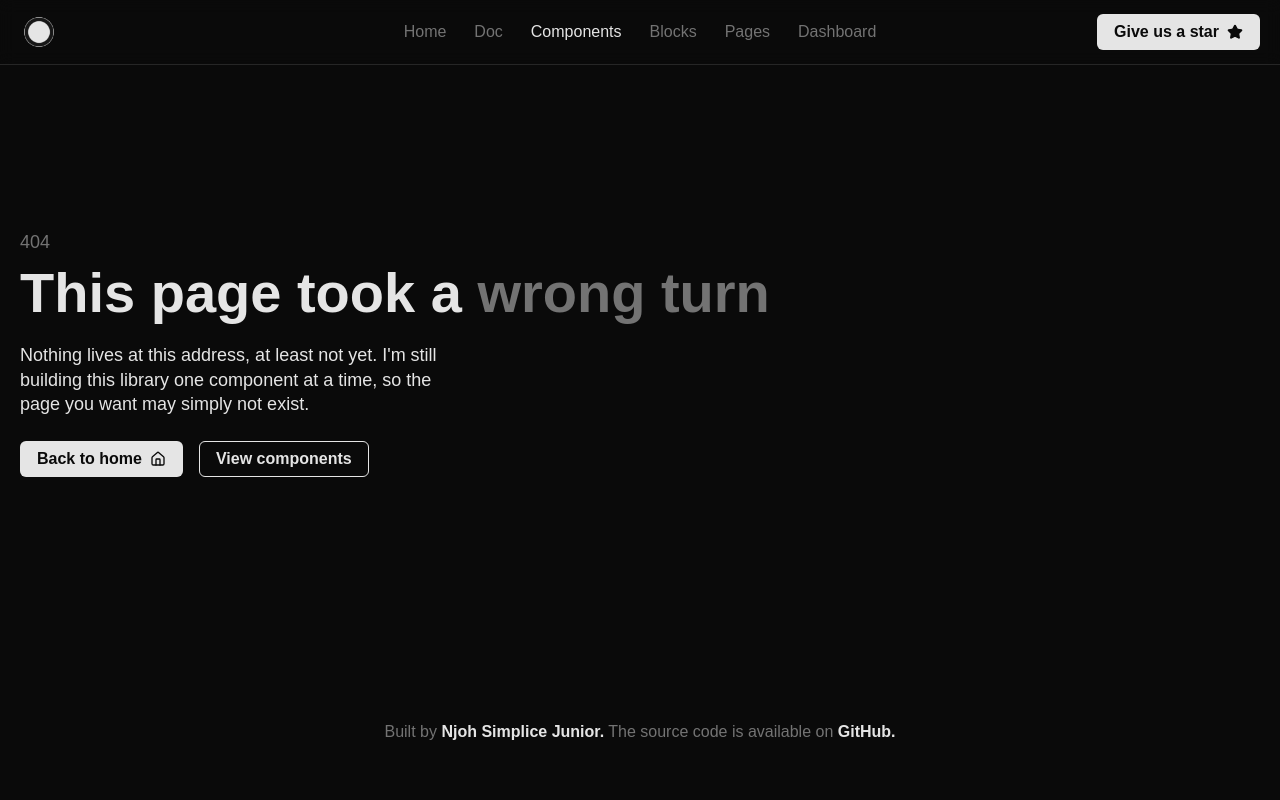
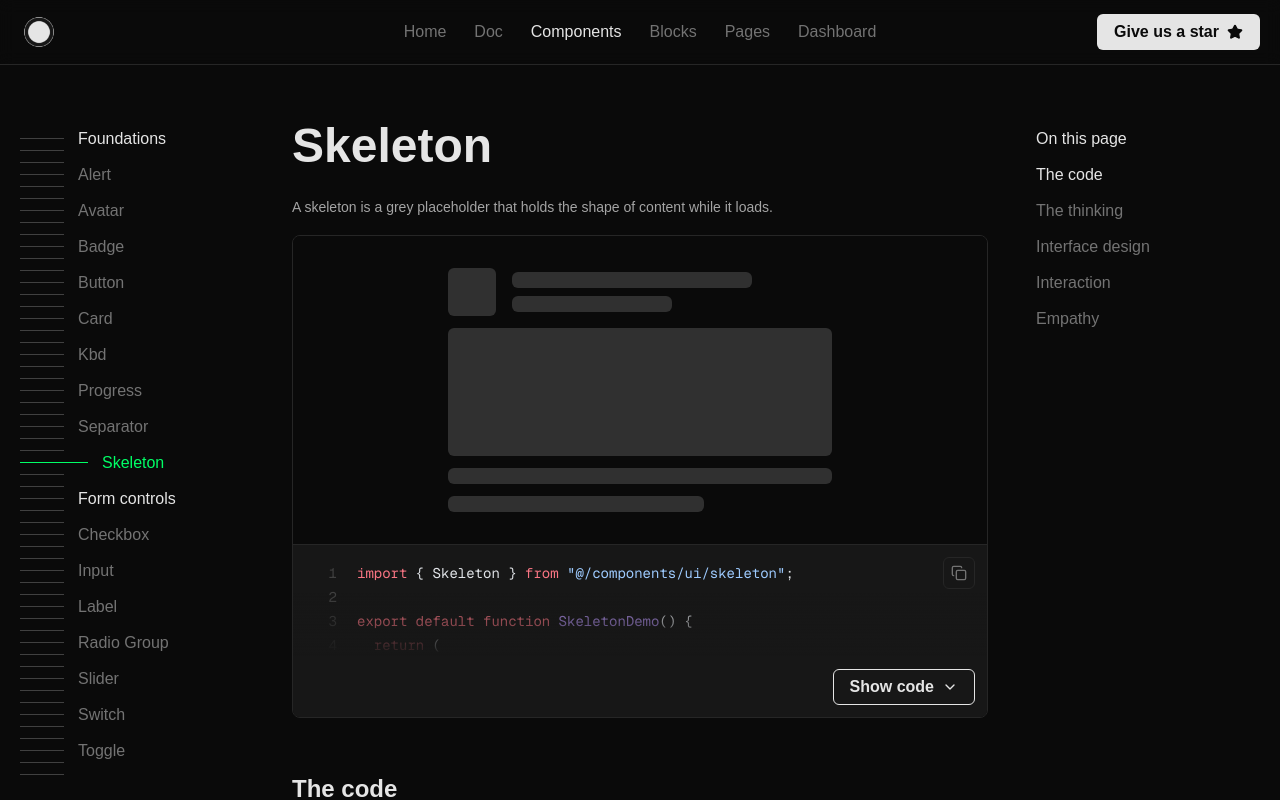
Before and after one commit to njoh-simplice/ui-nsdev, a Next.js app: page /components/skeleton in a window 1280 px wide. Before the commit this address had no page. Shown: the top 800 px of the page. Built offline with nearby package versions, Linux system fonts and the light colour scheme; a web font is replaced by a local one.

Commit message:
Add the Skeleton component and page
A pulsing placeholder, hidden from assistive tech, sized with classes. Stills for reduced motion.

Co-Authored-By: Claude Sonnet 5.5 <noreply@anthropic.com>

```diff
--- a/content/components/index.ts
+++ b/content/components/index.ts
@@ -16,6 +16,7 @@ import { meta as toggle } from "./toggle/meta";
 import { meta as alert } from "./alert/meta";
 import { meta as card } from "./card/meta";
 import { meta as kbd } from "./kbd/meta";
+import { meta as skeleton } from "./skeleton/meta";
 
 export const components = [
   avatar,
@@ -33,4 +34,5 @@ export const components = [
   alert,
   card,
   kbd,
+  skeleton,
 ];
--- /dev/null
+++ b/content/components/skeleton/demo.tsx
@@ -0,0 +1,20 @@
+import { Skeleton } from "@/components/ui/skeleton";
+
+export default function SkeletonDemo() {
+  return (
+    <>
+      <div className="flex w-full max-w-sm items-center gap-4" aria-busy="true">
+        <Skeleton className="size-12 shrink-0 rounded-full" />
+        <div className="flex flex-1 flex-col gap-2">
+          <Skeleton className="h-4 w-3/4" />
+          <Skeleton className="h-4 w-1/2" />
+        </div>
+      </div>
+      <div className="flex w-full max-w-sm flex-col gap-3" aria-busy="true">
+        <Skeleton className="h-32 w-full" />
+        <Skeleton className="h-4 w-full" />
+        <Skeleton className="h-4 w-2/3" />
+      </div>
+    </>
+  );
+}
--- /dev/null
+++ b/content/components/skeleton/meta.ts
@@ -0,0 +1,6 @@
+export const meta = {
+  title: "Skeleton",
+  slug: "skeleton",
+  group: "Foundations",
+  description: "A grey placeholder that holds the shape of content while it loads.",
+} as const;
--- /dev/null
+++ b/src/app/components/skeleton/page.tsx
@@ -0,0 +1,95 @@
+import type { Metadata } from "next";
+import { ComponentPage } from "@/components/component-page";
+import SkeletonDemo from "@content/components/skeleton/demo";
+import { meta } from "@content/components/skeleton/meta";
+
+export const metadata: Metadata = { title: meta.title, description: meta.description };
+
+export default function Page() {
+  return (
+    <ComponentPage
+      title={meta.title}
+      lead="A skeleton is a grey placeholder that holds the shape of content while it loads."
+      demo={<SkeletonDemo />}
+      demoPath="content/components/skeleton/demo.tsx"
+      sourcePath="src/components/ui/skeleton.tsx"
+      props={[
+        {
+          name: "className",
+          type: "string",
+          description: (
+            <>
+              Gives it a size and shape: <code>h-4 w-40</code> for a line,{" "}
+              <code>size-12 rounded-full</code> for an avatar.
+            </>
+          ),
+        },
+      ]}
+      propsNote="Skeleton is a plain div and takes every normal prop. It has no size of its own."
+      thinking={{
+        intro:
+          "A skeleton is a promise that content is coming, in a particular shape. Keep the promise by matching the shape.",
+        notes: [
+          {
+            label: "Same shape as the content:",
+            text: "Size each skeleton like the thing it replaces, so the page doesn't jump when the real content arrives.",
+          },
+          {
+            label: "No variants:",
+            text: "Shape and size come from classes, so one component covers a line, a block and a circle.",
+          },
+          {
+            label: "Only when you know:",
+            text: "Use a skeleton when you know what is coming. If you don't know how long it will take, use a Spinner, or a Progress bar when you can measure it.",
+          },
+        ],
+      }}
+      design={{
+        notes: [
+          {
+            label: "Fill:",
+            text: "The strong border color, with the md radius, 6px, unless you change it.",
+          },
+          {
+            label: "Pulse:",
+            text: "It fades to half its opacity and back, once every two seconds.",
+          },
+        ],
+      }}
+      interaction={{
+        notes: [
+          {
+            label: "Not interactive:",
+            text: "A skeleton has no hover, focus or pressed state.",
+          },
+          {
+            label: "Reduced motion:",
+            text: "For people who ask their system for less motion, it stops pulsing and stays as a still grey shape.",
+          },
+        ],
+      }}
+      empathy={{
+        notes: [
+          {
+            label: "Hidden from screen readers:",
+            text: (
+              <>
+                A grey shape means nothing when spoken, so each skeleton is hidden from assistive
+                tech. Put <code>aria-busy=&quot;true&quot;</code> on the region that is loading, as
+                the demo does.
+              </>
+            ),
+          },
+          {
+            label: "Say it is loading:",
+            text: "Pair a skeleton with a visually hidden status such as Loading, so people who can't see it still know.",
+          },
+          {
+            label: "Don't leave it forever:",
+            text: "Replace it with the content, or with an error message if it fails. A skeleton that never resolves looks like a broken page.",
+          },
+        ],
+      }}
+    />
+  );
+}
--- /dev/null
+++ b/src/components/ui/skeleton.tsx
@@ -0,0 +1,16 @@
+import type { ComponentProps } from "react";
+import { cx } from "@/lib/cx";
+
+// A placeholder that holds the shape of content that is still loading. It has no size of its
+// own: give it one with classes (h-4 w-40 for a line, size-12 rounded-full for an avatar).
+// It pulses, except for people who ask their system for reduced motion, and it is hidden from
+// assistive tech, so mark the region that is loading with aria-busy instead.
+export function Skeleton({ className, ...props }: ComponentProps<"div">) {
+  return (
+    <div
+      aria-hidden
+      className={cx("rounded-md bg-border-strong motion-safe:animate-pulse", className)}
+      {...props}
+    />
+  );
+}
```
